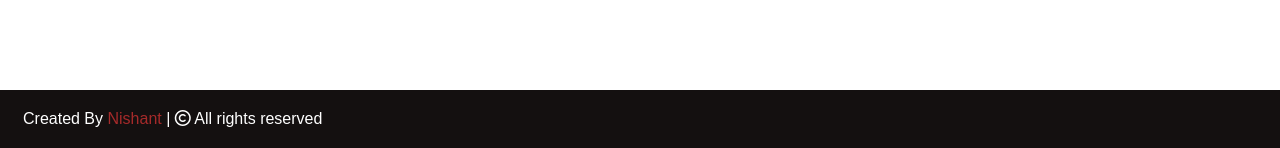
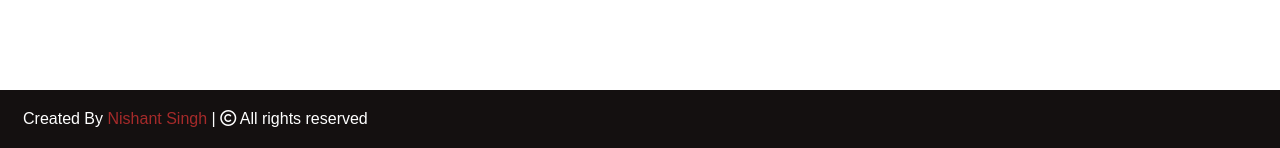
Before and after one commit to Nishant976/Portfolio, a Django app: page / in a window 1280 px wide. Shown: the part 2671-2819 px from the top of the page. Run offline with Django 4.2, Linux system fonts and the light colour scheme; some libraries are stand-ins or nearby versions.

Commit message:
footer section name

```diff
--- a/port/templates/port/index.html
+++ b/port/templates/port/index.html
@@ -233,7 +233,7 @@ Personal Portfolia Website
 
   <!-- footer section start-->
   <footer>
-      <span>Created By <a href="#">Nishant</a> | <span class="far fa-copyright"></span> All rights reserved</span>
+      <span>Created By <a href="#">Nishant Singh</a> | <span class="far fa-copyright"></span> All rights reserved</span>
   </footer>
 
 
```
